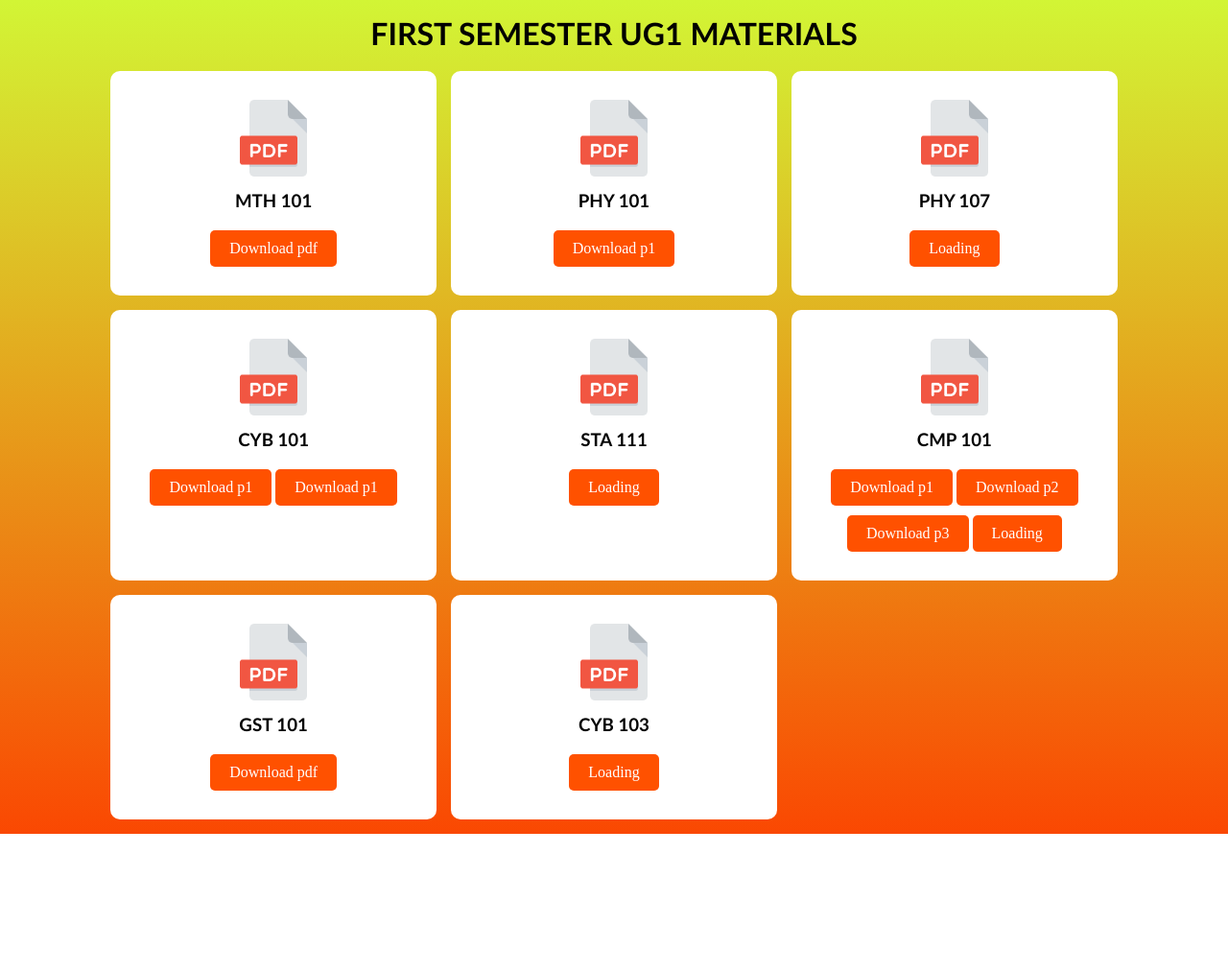
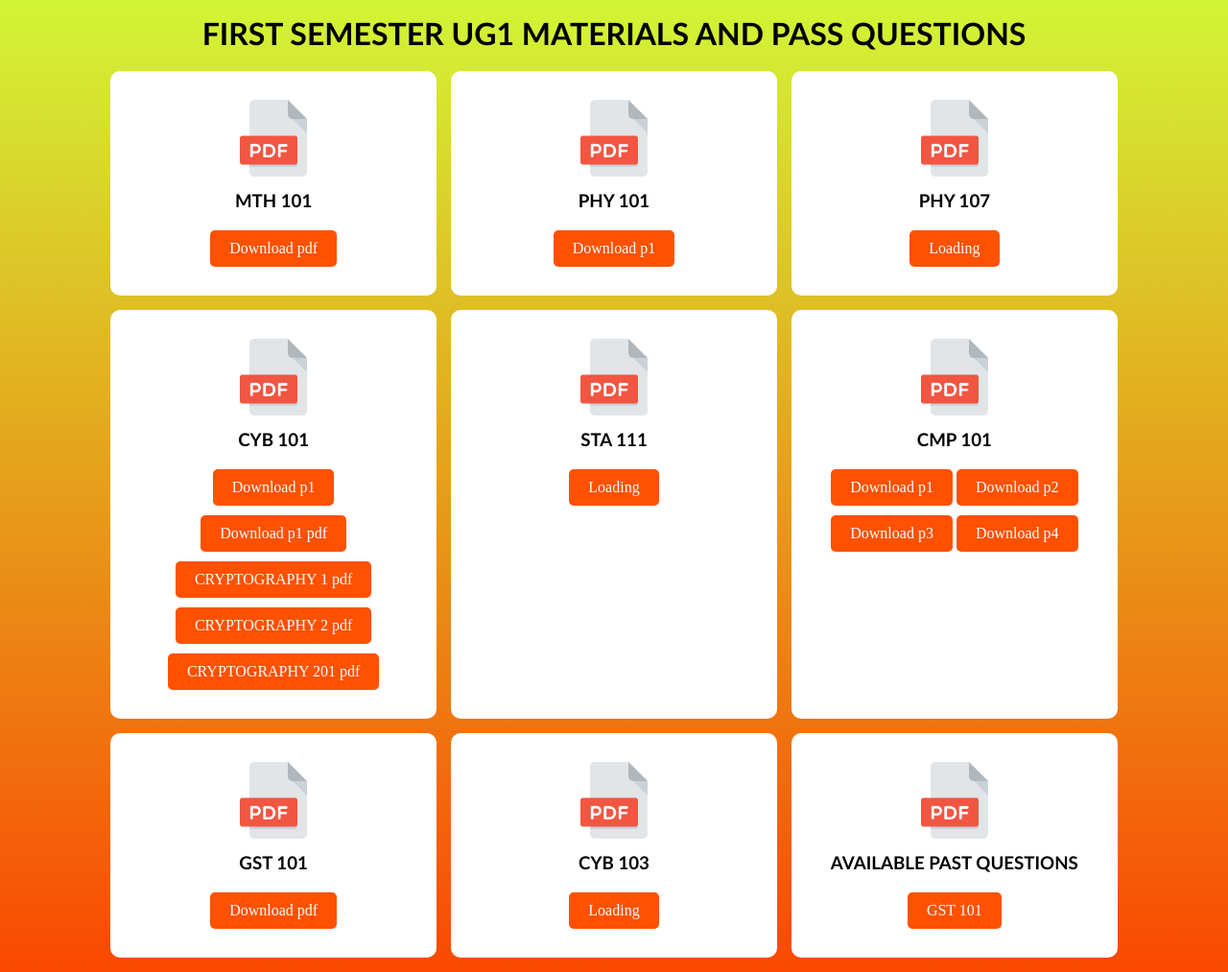
Before and after one commit to lawihomel/uduscybers, a plain HTML site: page index.html in a window 1280 px wide. Shown: the whole page at 96% size. Before the commit the page ends 869 px from the top, so only its background shows below. Drawn offline with Linux system fonts and the light colour scheme.

Commit message:
Update index.html

```diff
--- a/index.html
+++ b/index.html
@@ -11,7 +11,7 @@
 </head>
 <body>
     <div class="container">
-        <h1 class="heading">FIRST SEMESTER  UG1 MATERIALS</h1>
+        <h1 class="heading">FIRST SEMESTER  UG1 MATERIALS AND PASS QUESTIONS</h1>
         <div class="box-container">
             <div class="box">
                 <img src="/images/pdf.png" alt="logo">
@@ -31,8 +31,11 @@
             <div class="box">
                 <img src="/images/pdf.png" alt="logo">
                 <h3>CYB 101</h3>
-                <a href="/files/UCYB 101 PART 1.pdf" class="btn">Download p1</a>
-                <a href="/files/UCYB 101 PART TWO.pdf" class="btn">Download p1</a>
+                <a href="/files/UCYB 101 PART 1.pdf" class="btn">Download p1 </a>
+                <a href="/files/UCYB 101 PART TWO.pdf" class="btn">Download p1 pdf</a>
+                <a href="/files/CRYPTOGRAPHY 1.pdf" class="btn">CRYPTOGRAPHY 1 pdf</a>
+                <a href="/files/CRYPTOGRAPHY 2.pdf" class="btn">CRYPTOGRAPHY 2 pdf</a>
+                <a href="/files/CRYPTOGRAPHY 201.pdf" class="btn">CRYPTOGRAPHY 201 pdf</a>
             </div>
             <div class="box">
                 <img src="/images/pdf.png" alt="logo">
@@ -45,7 +48,7 @@
                 <a href="/files/CMP101_Lecture_1.pdf" class="btn">Download p1</a>
                 <a href="/files/CMP101_Lecture 2.pdf" class="btn">Download p2</a>
                 <a href="/files/CMP101_Lecture 3 (1).pdf" class="btn">Download p3</a>
-                <a href="#" class="btn">Loading</a>
+                <a href="/files/CMP101_Lecture 4.pdf" class="btn">Download p4</a>
             </div>
             <div class="box">
                 <img src="/images/pdf.png" alt="logo">
@@ -57,7 +60,11 @@
                 <h3>CYB 103</h3>
                 <a href="#" class="btn">Loading</a>
             </div>
-
+            <div class="box">
+                <img src="/images/pdf.png" alt="logo">
+                <h3>AVAILABLE PAST QUESTIONS</h3>
+                <a href="/files/GST 101 test question.pdf" class="btn">GST 101</a>
+            </div>
         </div>
     </div>
 </body>
```
